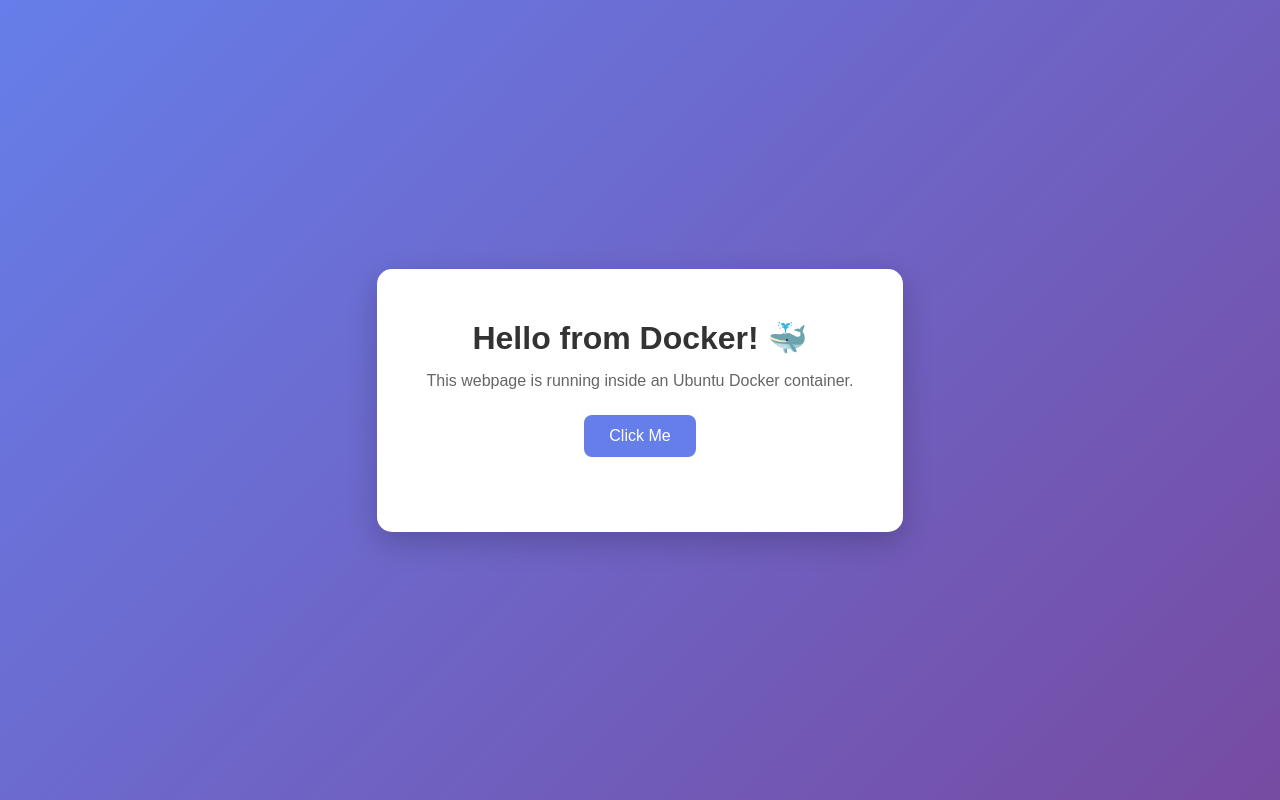
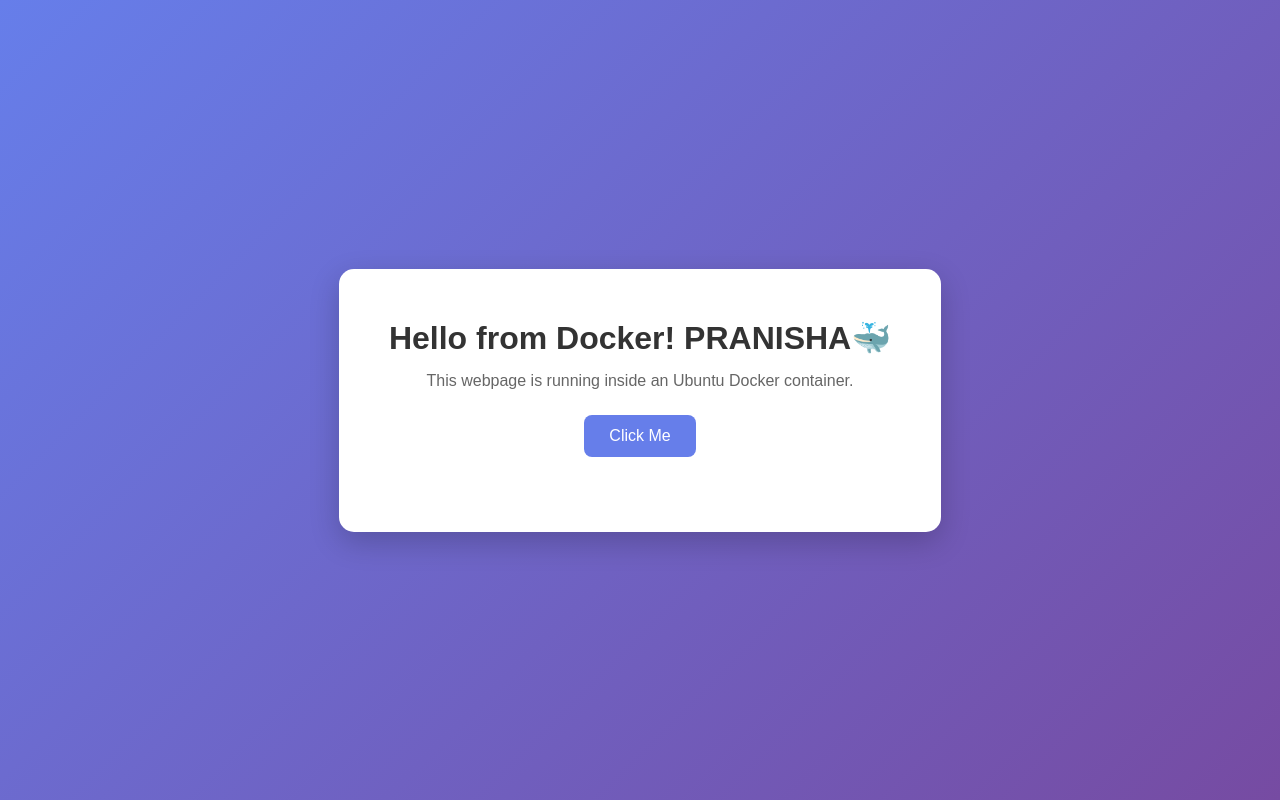
Before and after one commit to prani-del/cicd, a plain HTML site: page index.html in a window 1280 px wide. Drawn offline with Linux system fonts and the light colour scheme.

Commit message:
Update index.html

```diff
--- a/index.html
+++ b/index.html
@@ -9,7 +9,7 @@
 <body>
 
     <div class="container">
-        <h1>Hello from Docker! 🐳</h1>
+        <h1>Hello from Docker! PRANISHA🐳</h1>
         <p>This webpage is running inside an Ubuntu Docker container.</p>
 
         <button id="helloButton">Click Me</button>
```
